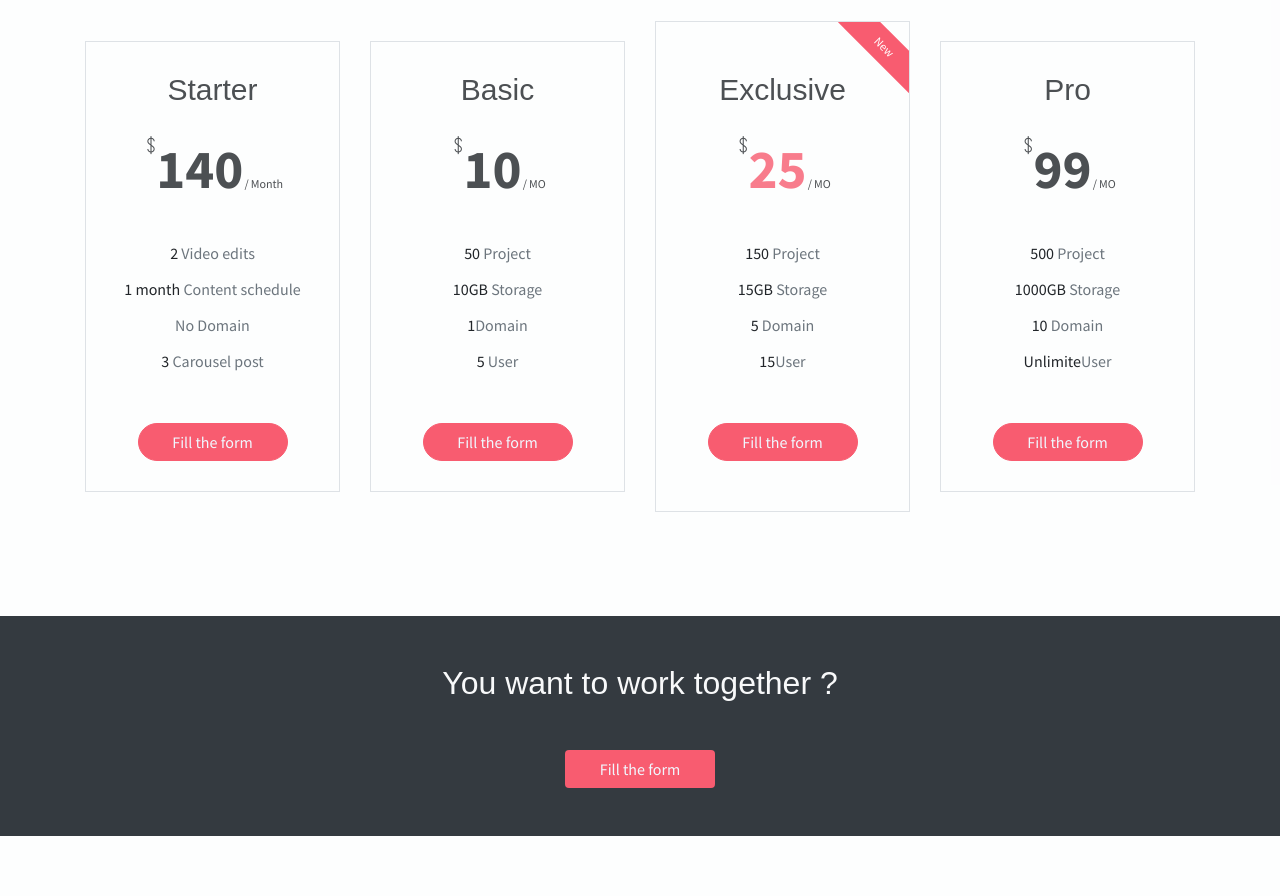
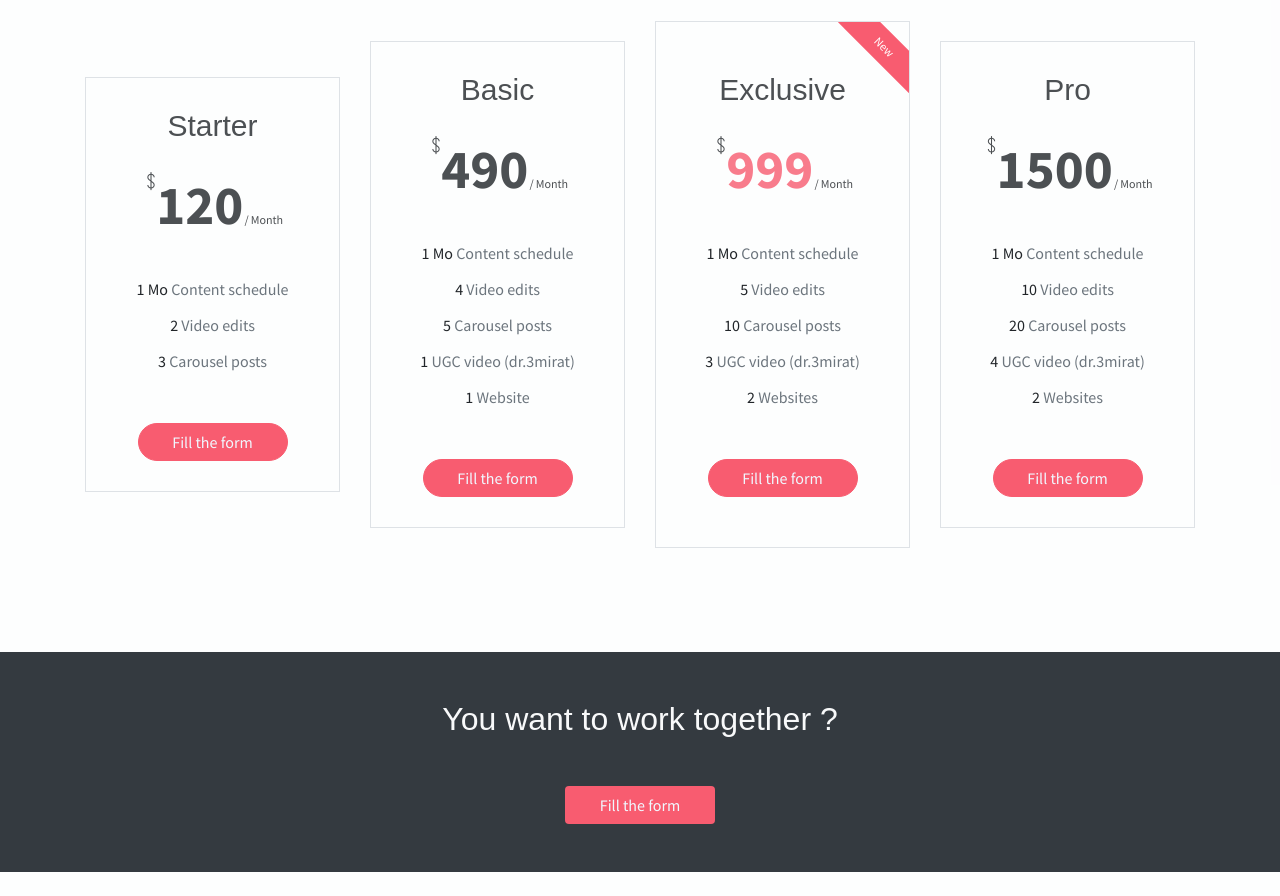
Before and after one commit to omarbenmabrouk111/My-portfolio, a website: page index.html in a window 1280 px wide. Shown: the part 3580-4476 px from the top of the page. Drawn offline with Linux system fonts and the light colour scheme; some packages are replaced by stand-ins of ours.

Commit message:
Update index.html

```diff
--- a/index.html
+++ b/index.html
@@ -378,14 +378,13 @@
                         <h3 class="price-card-title">Starter</h3>
                         <div class="price-card-cost">
                             <sup class="ti-money"></sup>
-                            <span class="num">140</span>
+                            <span class="num">120</span>
                             <span class="date">Month</span>
                         </div>
                         <ul class="list">
+			<li class="list-item">1 Mo <span class="text-muted">Content schedule</span></li>
                             <li class="list-item">2 <span class="text-muted">Video edits</span></li>
-                            <li class="list-item">1 month <span class="text-muted">Content schedule</span></li>
-                            <li class="list-item"><span class="text-muted">No Domain</span></li>
-                            <li class="list-item">3 <span class="text-muted">Carousel post</span></li>
+                            <li class="list-item">3 <span class="text-muted">Carousel posts</span></li>
                         </ul>
                         <button class="btn btn-primary btn-rounded w-lg"><a href="#contact" style="color: aliceblue;">Fill the form</a></button>
                     </div>
@@ -395,14 +394,15 @@
                         <h3 class="price-card-title">Basic</h3>
                         <div class="price-card-cost">
                             <sup class="ti-money"></sup>
-                            <span class="num">10</span>
-                            <span class="date">MO</span>
+                            <span class="num">490</span>
+                            <span class="date">Month</span>
                         </div>
                         <ul class="list">
-                            <li class="list-item">50 <span class="text-muted">Project</span></li>
-                            <li class="list-item">10GB <span class="text-muted">Storage</span></li>
-                            <li class="list-item">1<span class="text-muted">Domain</span></li>
-                            <li class="list-item">5 <span class="text-muted">User</span></li>
+                            <li class="list-item">1 Mo <span class="text-muted">Content schedule</span></li>
+                            <li class="list-item">4 <span class="text-muted">Video edits</span></li>
+                            <li class="list-item">5 <span class="text-muted">Carousel posts</span></li>
+                            <li class="list-item">1 <span class="text-muted">UGC video (dr.3mirat)</span></li>
+				<li class="list-item">1 <span class="text-muted">Website</span></li>
                         </ul>
                         <button class="btn btn-primary btn-rounded w-lg"><a href="#contact" style="color: aliceblue;">Fill the form</a></button>
                     </div>
@@ -412,14 +412,15 @@
                         <h3 class="price-card-title">Exclusive</h3>
                         <div class="price-card-cost">
                             <sup class="ti-money"></sup>
-                            <span class="num">25</span>
-                            <span class="date">MO</span>
+                            <span class="num">999</span>
+                            <span class="date">Month</span>
                         </div>
                         <ul class="list">
-                            <li class="list-item">150 <span class="text-muted">Project</span></li>
-                            <li class="list-item">15GB <span class="text-muted">Storage</span></li>
-                            <li class="list-item">5<span class="text-muted"> Domain</span></li>
-                            <li class="list-item">15<span class="text-muted">User</span></li>
+                            <li class="list-item">1 Mo <span class="text-muted">Content schedule</span></li>
+                            <li class="list-item">5 <span class="text-muted">Video edits</span></li>
+                            <li class="list-item">10 <span class="text-muted">Carousel posts</span></li>
+                            <li class="list-item">3 <span class="text-muted">UGC video (dr.3mirat)</span></li>
+				<li class="list-item">2 <span class="text-muted">Websites</span></li>
                         </ul>
                         <button class="btn btn-primary btn-rounded w-lg"><a href="#contact" style="color: aliceblue;">Fill the form</a></button>
                     </div>
@@ -429,14 +430,15 @@
                         <h3 class="price-card-title">Pro</h3>
                         <div class="price-card-cost">
                             <sup class="ti-money"></sup>
-                            <span class="num">99</span>
-                            <span class="date">MO</span>
+                            <span class="num">1500</span>
+                            <span class="date">Month</span>
                         </div>
                         <ul class="list">
-                            <li class="list-item">500 <span class="text-muted">Project</span></li>
-                            <li class="list-item">1000GB <span class="text-muted">Storage</span></li>
-                            <li class="list-item">10<span class="text-muted"> Domain</span></li>
-                            <li class="list-item">Unlimite<span class="text-muted">User</span></li>
+                            <li class="list-item">1 Mo <span class="text-muted">Content schedule</span></li>
+                            <li class="list-item">10 <span class="text-muted">Video edits</span></li>
+                            <li class="list-item">20 <span class="text-muted">Carousel posts</span></li>
+                            <li class="list-item">4 <span class="text-muted">UGC video (dr.3mirat)</span></li>
+				<li class="list-item">2 <span class="text-muted">Websites</span></li>
                         </ul>
                         <button class="btn btn-primary btn-rounded w-lg"><a href="#contact" style="color: aliceblue;">Fill the form</a></button>
                     </div>
```
